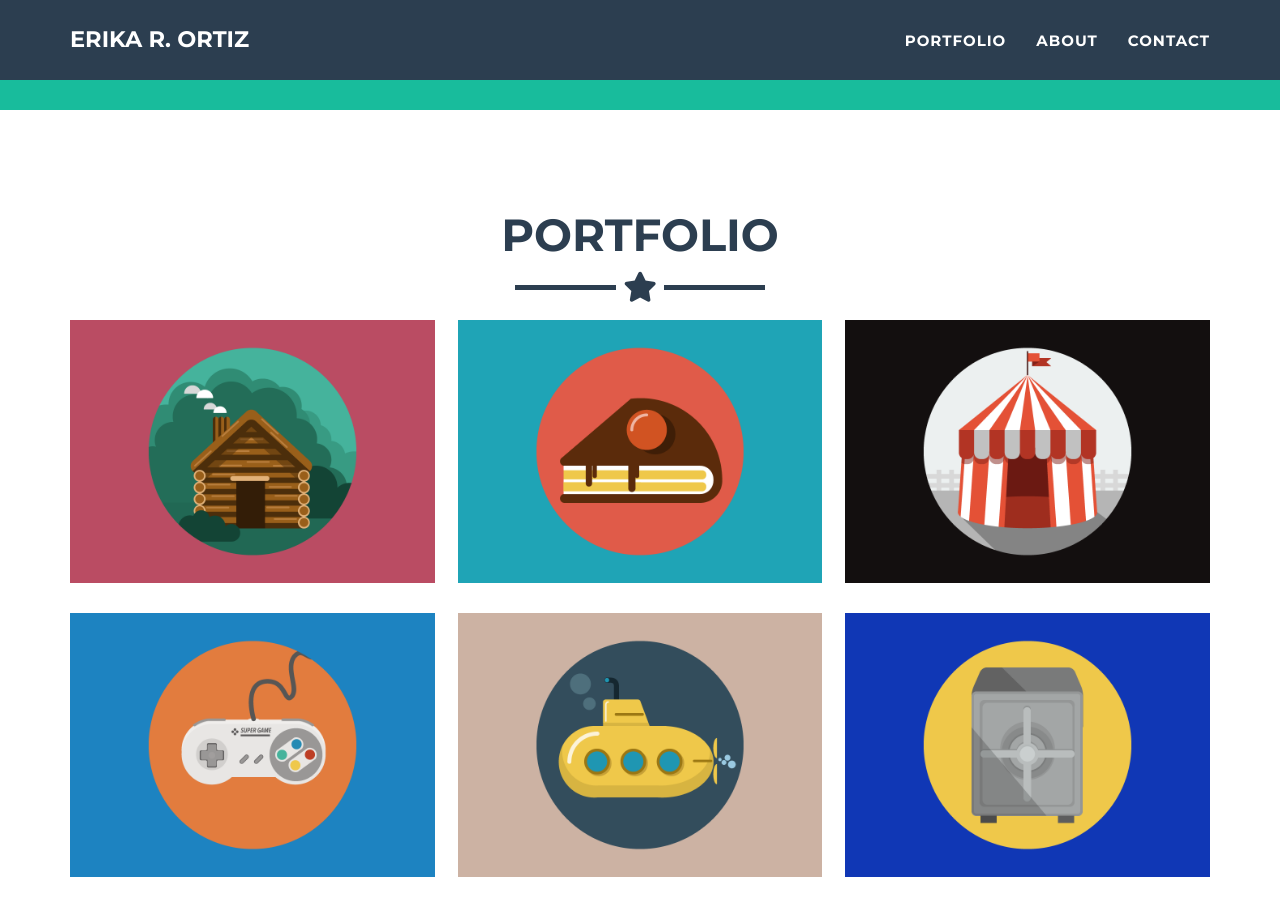
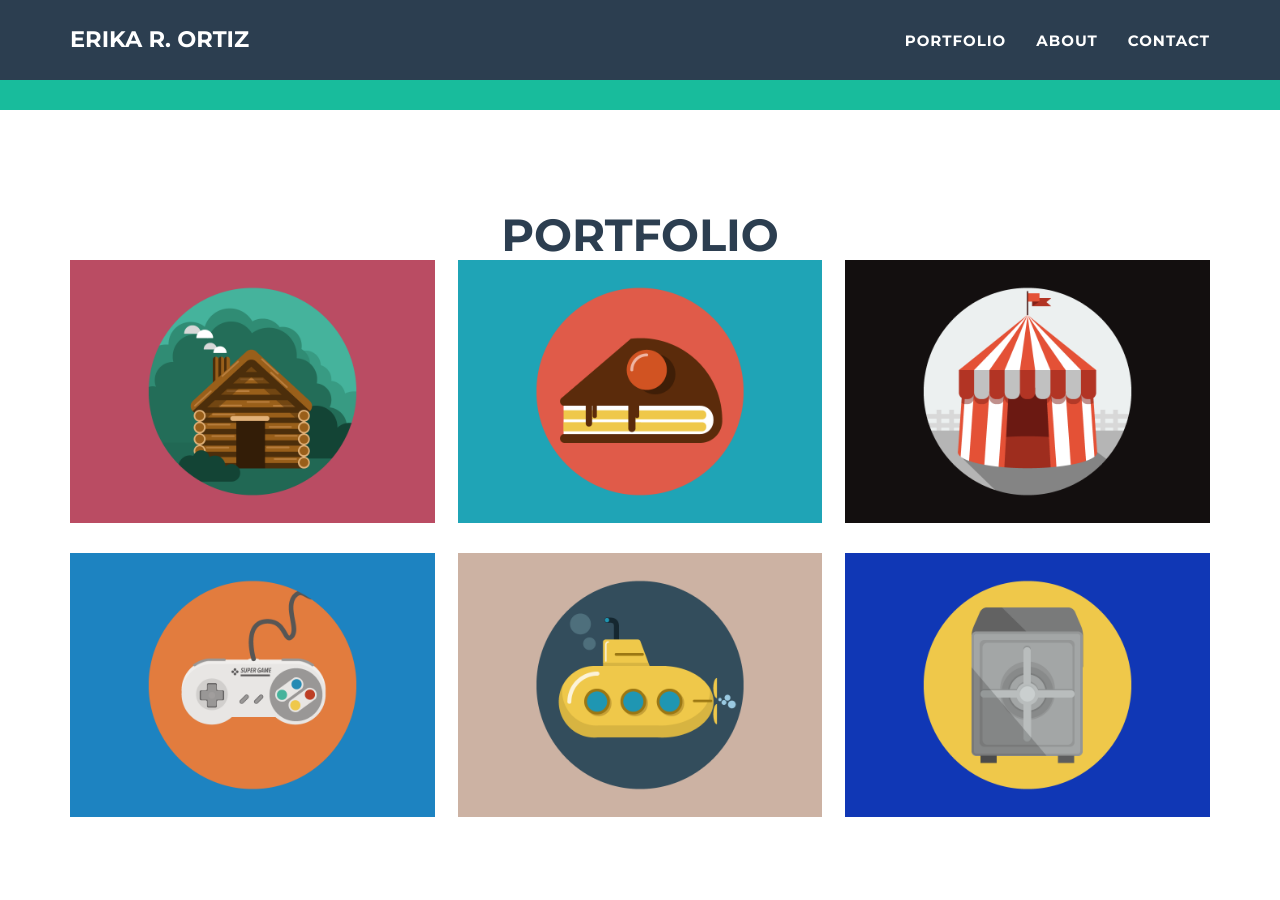
Before and after one commit to Erika-Ortiz/Erika-Ortiz.github.io, a Jekyll site: the page built from _posts/2014-07-18-project-1.markdown, in a window 1280 px wide and 900 px high, scrolled down 773 px. Built offline with Jekyll 4.4.1, drawn with Linux system fonts in a browser that asks for light colours.

Commit message:
style editing

```diff
--- a/_includes/contact.html
+++ b/_includes/contact.html
@@ -4,7 +4,7 @@
     <div class="row">
       <div class="col-lg-12 text-center">
         <h2>Contact Me</h2>
-        <hr class="star-primary">
+
       </div>
     </div>
     <div class="row">
--- a/_includes/contact_disqus.html
+++ b/_includes/contact_disqus.html
@@ -4,7 +4,7 @@
     <div class="row">
       <div class="col-lg-12 text-center">
         <h2>Contact me</h2>
-        <hr class="star-primary">
+
       </div>
     </div>
     <div class="row">
--- a/_includes/contact_static.html
+++ b/_includes/contact_static.html
@@ -4,7 +4,7 @@
     <div class="row">
       <div class="col-lg-12 text-center">
         <h2>Contact Me</h2>
-        <hr class="star-primary">
+
       </div>
     </div>
     <div class="row">
--- a/_includes/modals.html
+++ b/_includes/modals.html
@@ -14,7 +14,7 @@
         <div class="col-lg-8 col-lg-offset-2">
           <div class="modal-body">
             <h2>{{ post.title }}</h2>
-            <hr class="star-primary">
+
             <img src="img/portfolio/{{ post.img }}" class="img-responsive img-centered" alt="{{ post.alt }}">
             {% if post.description %}
             <p>{{ post.description }}</p>
--- a/_includes/portfolio_grid.html
+++ b/_includes/portfolio_grid.html
@@ -4,7 +4,7 @@
     <div class="row">
       <div class="col-lg-12 text-center">
         <h2>Portfolio</h2>
-        <hr class="star-primary">
+
       </div>
     </div>
     <div class="portfolio-flex-row">
```
Also changed, not shown: img/profile.jpg (deleted).
